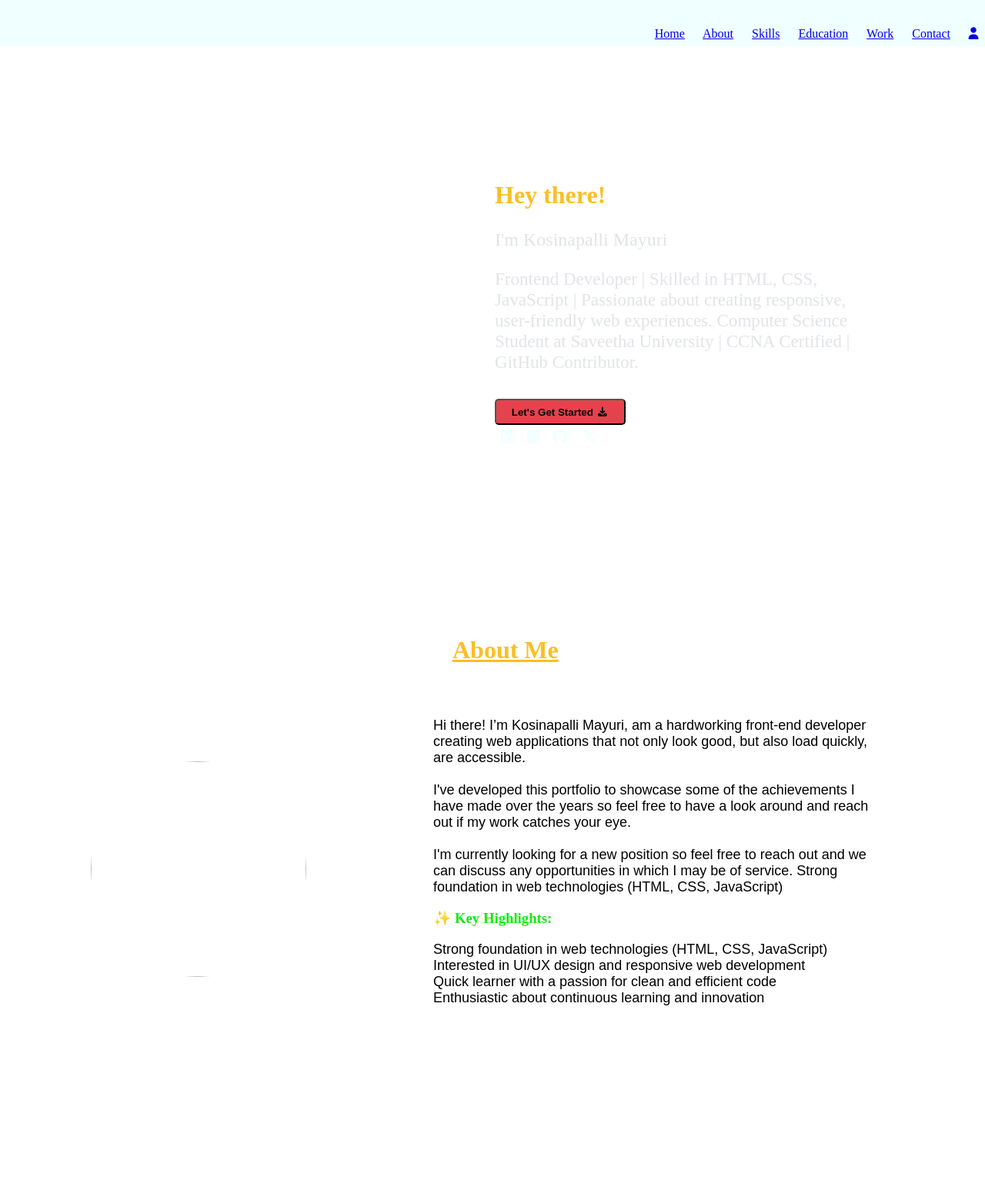
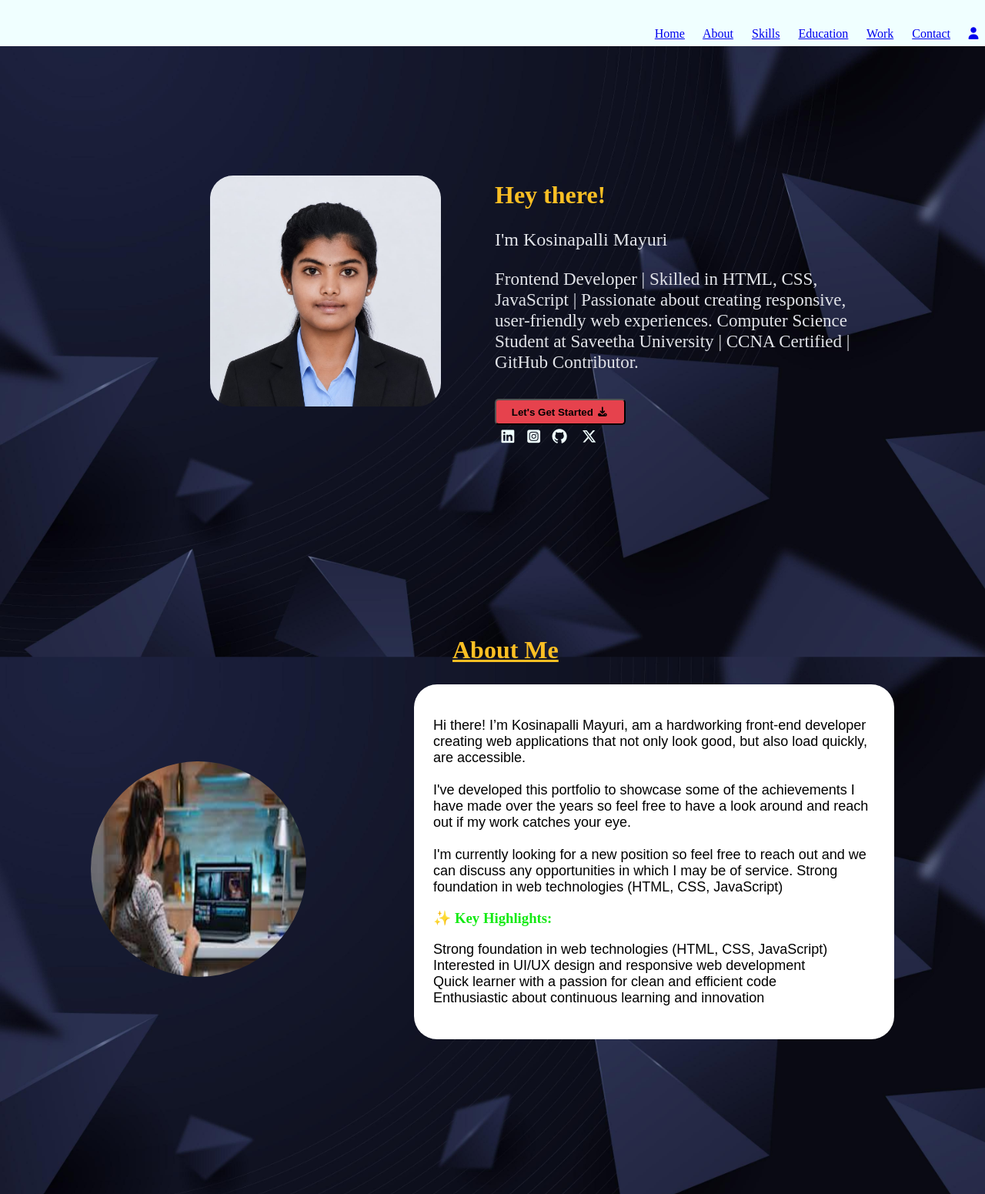
Before and after one commit to kmayuri22/portfolio, a plain HTML site: page index.html in a window 1280 px wide. Shown: the top 1551 px of the page at 77% size. Drawn offline with Linux system fonts and the light colour scheme.

Commit message:
Update index.html

```diff
--- a/index.html
+++ b/index.html
@@ -4,7 +4,7 @@
         <link rel="stylesheet" href="https://cdnjs.cloudflare.com/ajax/libs/font-awesome/7.0.1/css/all.min.css">
         <style>
             body{
-                 background-image: url(media/p1.jpg);
+                 background-image: url(p1.jpg);
                  background-repeat: no-repeat;
                  background-position: none;
                  background-size: cover;
@@ -39,7 +39,7 @@
                  height:280px;
                  width:280px;
                  border: 0px solid blue;
-                 background-image: url(media/me2.jpg);
+                 background-image: url(me2.jpg);
                  background-size: cover;
                  background-repeat: no-repeat;
                  background-position: top;
@@ -377,7 +377,7 @@
          <div id="about" class="c6">
             <h2>About Me</h2>
             <div class="img">
-                <img src="media/img1.jpeg">
+                <img src="img1.jpeg">
             </div>
             <div class="c7">
             <p style="color:black;"> Hi there! I’m Kosinapalli Mayuri,  am a hardworking front-end developer creating web applications that not only look good, but also load quickly, are accessible.<br><br>
```
